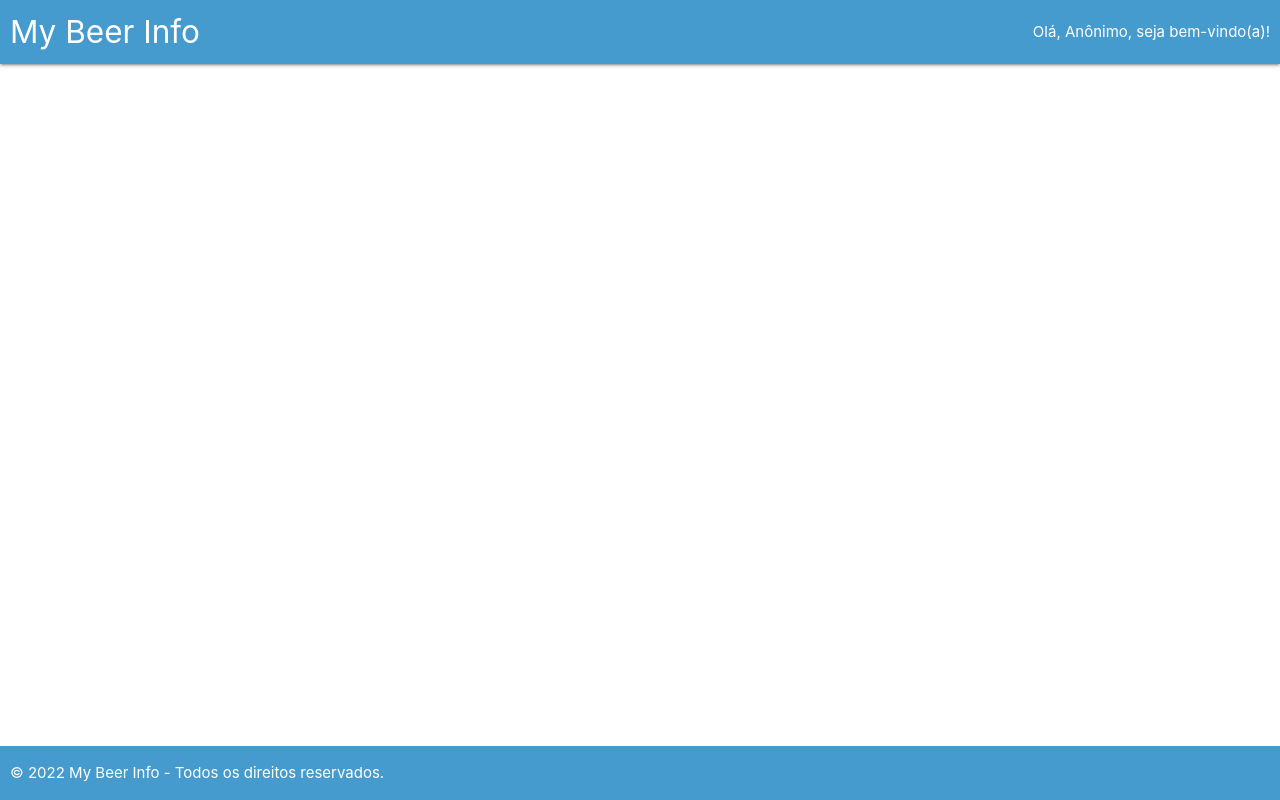
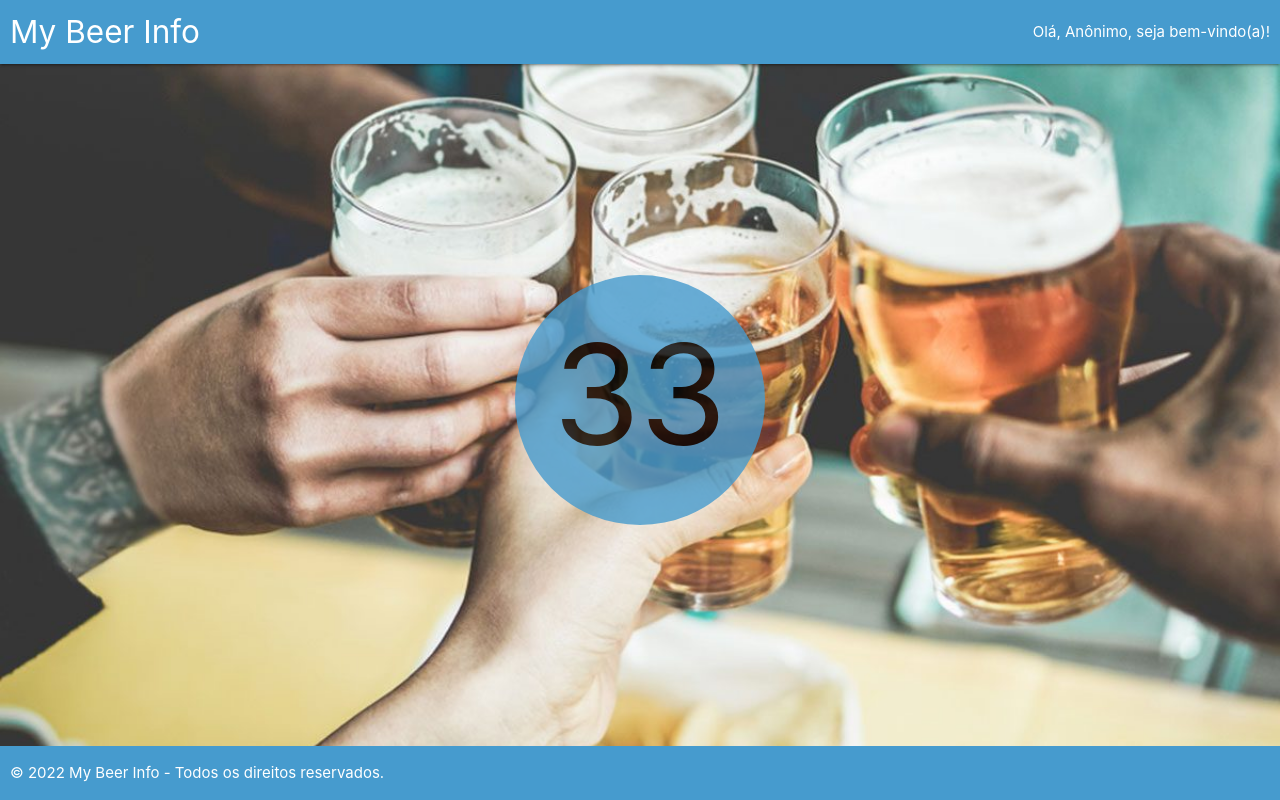
Before and after one commit to dannrock/my-beer-info, an Angular app: page /beersummary in a window 1280 px wide. Before the commit this address led to /. Built offline with nearby package versions, Linux system fonts and the light colour scheme.

Commit message:
Inclusão de novas telas, rotas, ajustes de layout
Inclusão de novas telas, rotas, ajustes de layout

```diff
--- a/src/app/app.component.ts
+++ b/src/app/app.component.ts
@@ -7,4 +7,6 @@ import { Component } from '@angular/core';
 })
 export class AppComponent {
   title = 'my-beer-info';
+
+  isLoggedIn: boolean = false;
 }
--- a/src/app/components/beer-summary/beer-summary.component.css
+++ b/src/app/components/beer-summary/beer-summary.component.css
@@ -0,0 +1,23 @@
+body {
+  background-image: url("/assets/resources/images/image-background.jpg");
+  background-repeat: no-repeat;
+  background-position: center;
+  background-size: cover;
+}
+
+::placeholder {
+  color: black;
+  opacity: 1;
+}
+
+.circulo {
+  position: absolute;
+  top: 50%;
+  left: 50%;
+  transform: translate(-50%, -50%);
+  height: 250px;
+  width: 250px;
+  border-radius: 50%;
+  background-color: #469bce;
+  opacity: 80%;
+}
--- a/src/app/components/beer-summary/beer-summary.component.html
+++ b/src/app/components/beer-summary/beer-summary.component.html
@@ -1 +1,5 @@
-<p>beer-summary works!</p>
+<div class="container center">
+  <div class="circulo">
+    <h1 style="color:black;font-size:140px;">33</h1>
+  </div>
+</div>
--- a/src/app/components/beer-summary/beer-summary.component.ts
+++ b/src/app/components/beer-summary/beer-summary.component.ts
@@ -1,9 +1,10 @@
-import { Component, OnInit } from '@angular/core';
+import { Component, OnInit, ViewEncapsulation } from '@angular/core';
 
 @Component({
   selector: 'app-beer-summary',
   templateUrl: './beer-summary.component.html',
-  styleUrls: ['./beer-summary.component.css']
+  styleUrls: ['./beer-summary.component.css'],
+  encapsulation: ViewEncapsulation.None
 })
 export class BeerSummaryComponent implements OnInit {
 
--- a/src/app/components/forgot/forgot.component.html
+++ b/src/app/components/forgot/forgot.component.html
@@ -16,7 +16,7 @@
 
       <br />
         <div class='row'>
-          <button (click)="recuperarSenha()" type='submit' name='btn_login' class='col s12 btn btn-large waves-effect indigo'>Recuperar Senha</button>
+          <button (click)="recuperarSenha()" type='submit' name='btn_recuperar' class='col s12 btn btn-large waves-effect indigo'>Recuperar Senha</button>
         </div>
     </form>
   </div>
--- a/src/app/components/login/login.component.html
+++ b/src/app/components/login/login.component.html
@@ -18,18 +18,23 @@
         <div class='input-field col s12'>
           <input class='validate' type='password' name='password' id='password' placeholder="Digite sua senha"/>
         </div>
-        <label style='float: right;'>
-          <b>
-            <a class='pink-text' href='#!'>Cadastre-se</a>
-            /
-            <a class='pink-text' href='/forgot'>Recuperar senha</a>
-          </b>
-        </label>
+      </div>
+
+      <div class='row'>
+        <div class='col s12'>
+          <label>
+            <b>
+              <a class='pink-text' href='/register'>Cadastre-se</a>
+              /
+              <a class='pink-text' href='/forgot'>Recuperar senha</a>
+            </b>
+          </label>
+        </div>
       </div>
 
       <br />
         <div class='row'>
-          <button (click)="fazerLogin()" type='submit' name='btn_login' class='col s12 btn btn-large waves-effect indigo'>Entrar</button>
+          <button (click)="validarLogin()" type='submit' name='btn_login' class='col s12 btn btn-large waves-effect indigo'>Entrar</button>
         </div>
     </form>
   </div>
--- a/src/app/components/login/login.component.ts
+++ b/src/app/components/login/login.component.ts
@@ -13,7 +13,7 @@ export class LoginComponent implements OnInit {
   ngOnInit(): void {
   }
 
-  fazerLogin() {
+  validarLogin() {
     console.log('Efetuou login usando Event Binding');
     alert('Efetuou login usando Event Binding');
   }
--- a/src/app/components/registration/registration.component.css
+++ b/src/app/components/registration/registration.component.css
@@ -0,0 +1,11 @@
+body {
+  background-image: url("/assets/resources/images/image-background.jpg");
+  background-repeat: no-repeat;
+  background-position: center;
+  background-size: cover;
+}
+
+::placeholder {
+  color: black;
+  opacity: 1;
+}
--- a/src/app/components/registration/registration.component.html
+++ b/src/app/components/registration/registration.component.html
@@ -1 +1,36 @@
-<p>registration works!</p>
+<div class="container center">
+  <br />
+  <div class="z-depth-1 grey lighten-4 row" style="display: inline-block; padding: 0px 40px 12px 40px; border: 1px solid #EEE;">
+
+    <form class="col s12" method="post">
+      <div class='row'>
+        <div class='col s12'>
+        </div>
+      </div>
+
+      <div class='row'>
+        <div class='input-field col s12'>
+          <input class='validate' type='text' name='full-name' id='full-name' placeholder="Digite seu nome"/>
+        </div>
+      </div>
+
+      <div class='row'>
+        <div class='input-field col s12'>
+          <input class='validate' type='email' name='email' id='email' placeholder="Digite seu email"/>
+        </div>
+      </div>
+
+      <div class='row'>
+        <div class='input-field col s12'>
+          <input class='validate' type='password' name='password' id='password' placeholder="Digite sua senha"/>
+          <br />
+          <input class='validate' type='password' name='confirm-password' id='confirm-password' placeholder="Confirme sua senha"/>
+        </div>
+      </div>
+
+        <div class='row'>
+          <button (click)="cadastrarUsuario()" type='submit' name='btn_register' class='col s12 btn btn-large waves-effect indigo'>Registrar</button>
+        </div>
+    </form>
+  </div>
+</div>
--- a/src/app/components/registration/registration.component.ts
+++ b/src/app/components/registration/registration.component.ts
@@ -1,9 +1,10 @@
-import { Component, OnInit } from '@angular/core';
+import { Component, OnInit, ViewEncapsulation } from '@angular/core';
 
 @Component({
   selector: 'app-registration',
   templateUrl: './registration.component.html',
-  styleUrls: ['./registration.component.css']
+  styleUrls: ['./registration.component.css'],
+  encapsulation: ViewEncapsulation.None
 })
 export class RegistrationComponent implements OnInit {
 
@@ -12,4 +13,8 @@ export class RegistrationComponent implements OnInit {
   ngOnInit(): void {
   }
 
+  cadastrarUsuario() {
+    console.log('Efetuou cadastro usando Event Binding');
+    alert('Efetuou cadastro usando Event Binding');
+  }
 }
```
Also changed, not shown: src/app/app-routing.module.ts (+20 -0 lines).
